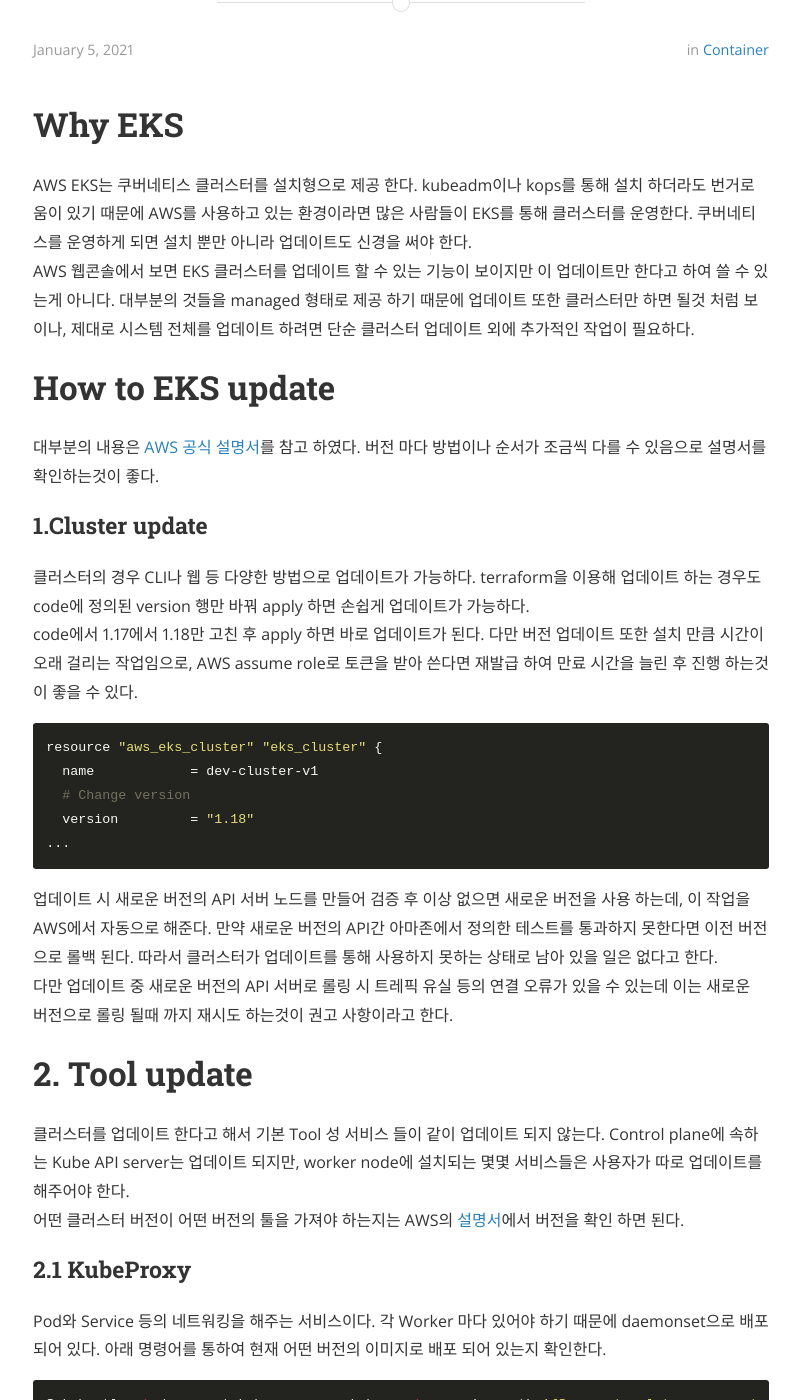
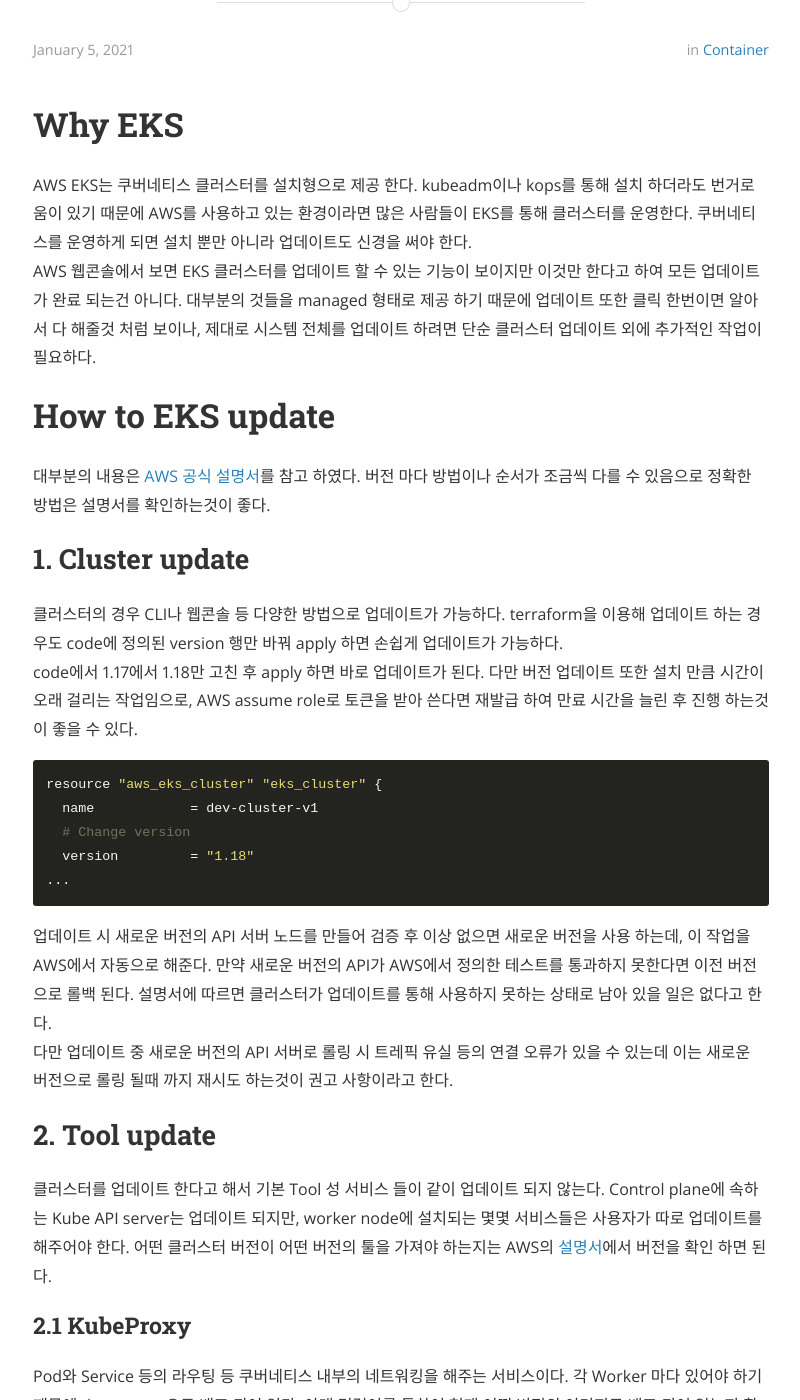
Before and after one commit to jukops/jukops.github.io, a Jekyll site: the page built from _posts/2021-01-05-container-k8s_eks_update.markdown, in a window 1280 px wide and 1400 px high, scrolled down 245 px. Shown: the whole window, without its empty margins (239-1039 px from the left). Built offline with Jekyll 4.4.1, drawn with Linux system fonts in a browser that asks for light colours; nearby versions of some CDN libraries; some of the changed text lies outside the part shown.

Commit message:
Add eks update

````diff
--- a/_posts/2021-01-05-container-k8s_eks_update.markdown
+++ b/_posts/2021-01-05-container-k8s_eks_update.markdown
@@ -1,19 +1,19 @@
 ---
 layout: post
-title: "EKS version update basic"
+title: "EKS version update"
 date: 2021-01-05 23:45:00
 author: Juhyeok Bae
 categories: container
 ---
 # Why EKS
 AWS EKS는 쿠버네티스 클러스터를 설치형으로 제공 한다. kubeadm이나 kops를 통해 설치 하더라도 번거로움이 있기 때문에 AWS를 사용하고 있는 환경이라면 많은 사람들이 EKS를 통해 클러스터를 운영한다. 쿠버네티스를 운영하게 되면 설치 뿐만 아니라 업데이트도 신경을 써야 한다.
-AWS 웹콘솔에서 보면 EKS 클러스터를 업데이트 할 수 있는 기능이 보이지만 이 업데이트만 한다고 하여 쓸 수 있는게 아니다. 대부분의 것들을 managed 형태로 제공 하기 때문에 업데이트 또한 클러스터만 하면 될것 처럼 보이나, 제대로 시스템 전체를 업데이트 하려면 단순 클러스터 업데이트 외에 추가적인 작업이 필요하다.
+AWS 웹콘솔에서 보면 EKS 클러스터를 업데이트 할 수 있는 기능이 보이지만 이것만 한다고 하여 모든 업데이트가 완료 되는건 아니다. 대부분의 것들을 managed 형태로 제공 하기 때문에 업데이트 또한 클릭 한번이면 알아서 다 해줄것 처럼 보이나, 제대로 시스템 전체를 업데이트 하려면 단순 클러스터 업데이트 외에 추가적인 작업이 필요하다.
 
 # How to EKS update
-대부분의 내용은 [AWS 공식 설명서](https://docs.aws.amazon.com/eks/latest/userguide/update-cluster.html)를 참고 하였다. 버전 마다 방법이나 순서가 조금씩 다를 수 있음으로 설명서를 확인하는것이 좋다.
+대부분의 내용은 [AWS 공식 설명서](https://docs.aws.amazon.com/eks/latest/userguide/update-cluster.html)를 참고 하였다. 버전 마다 방법이나 순서가 조금씩 다를 수 있음으로 정확한 방법은 설명서를 확인하는것이 좋다.
 
-### 1.Cluster update
-클러스터의 경우 CLI나 웹 등 다양한 방법으로 업데이트가 가능하다. terraform을 이용해 업데이트 하는 경우도 code에 정의된 version 행만 바꿔 apply 하면 손쉽게 업데이트가 가능하다.
+## 1. Cluster update
+클러스터의 경우 CLI나 웹콘솔 등 다양한 방법으로 업데이트가 가능하다. terraform을 이용해 업데이트 하는 경우도 code에 정의된 version 행만 바꿔 apply 하면 손쉽게 업데이트가 가능하다.
 code에서 1.17에서 1.18만 고친 후 apply 하면 바로 업데이트가 된다. 다만 버전 업데이트 또한 설치 만큼 시간이 오래 걸리는 작업임으로, AWS assume role로 토큰을 받아 쓴다면 재발급 하여 만료 시간을 늘린 후 진행 하는것이 좋을 수 있다.
 ```
 resource "aws_eks_cluster" "eks_cluster" {
@@ -22,14 +22,14 @@
   version         = "1.18"
 ...
 ```
-업데이트 시 새로운 버전의 API 서버 노드를 만들어 검증 후 이상 없으면 새로운 버전을 사용 하는데, 이 작업을 AWS에서 자동으로 해준다. 만약 새로운 버전의 API간 아마존에서 정의한 테스트를 통과하지 못한다면 이전 버전으로 롤백 된다. 따라서 클러스터가 업데이트를 통해 사용하지 못하는 상태로 남아 있을 일은 없다고 한다.
+업데이트 시 새로운 버전의 API 서버 노드를 만들어 검증 후 이상 없으면 새로운 버전을 사용 하는데, 이 작업을 AWS에서 자동으로 해준다. 만약 새로운 버전의 API가 AWS에서 정의한 테스트를 통과하지 못한다면 이전 버전으로 롤백 된다. 설명서에 따르면 클러스터가 업데이트를 통해 사용하지 못하는 상태로 남아 있을 일은 없다고 한다.
 다만 업데이트 중 새로운 버전의 API 서버로 롤링 시 트레픽 유실 등의 연결 오류가 있을 수 있는데 이는 새로운 버전으로 롤링 될때 까지 재시도 하는것이 권고 사항이라고 한다.
 
-# 2. Tool update
-클러스터를 업데이트 한다고 해서 기본 Tool 성 서비스 들이 같이 업데이트 되지 않는다. Control plane에 속하는 Kube API server는 업데이트 되지만, worker node에 설치되는 몇몇 서비스들은 사용자가 따로 업데이트를 해주어야 한다.
-어떤 클러스터 버전이 어떤 버전의 툴을 가져야 하는지는 AWS의 [설명서](https://docs.aws.amazon.com/ko_kr/eks/latest/userguide/update-cluster.html)에서 버전을 확인 하면 된다.
+## 2. Tool update
+클러스터를 업데이트 한다고 해서 기본 Tool 성 서비스 들이 같이 업데이트 되지 않는다. Control plane에 속하는 Kube API server는 업데이트 되지만, worker node에 설치되는 몇몇 서비스들은 사용자가 따로 업데이트를 해주어야 한다. 어떤 클러스터 버전이 어떤 버전의 툴을 가져야 하는지는 AWS의 [설명서](https://docs.aws.amazon.com/ko_kr/eks/latest/userguide/update-cluster.html)에서 버전을 확인 하면 된다.
+
 ### 2.1 KubeProxy
-Pod와 Service 등의 네트워킹을 해주는 서비스이다. 각 Worker 마다 있어야 하기 때문에 daemonset으로 배포 되어 있다.
+Pod와 Service 등의 라우팅 등 쿠버네티스 내부의 네트워킹을 해주는 서비스이다. 각 Worker 마다 있어야 하기 때문에 daemonset으로 배포 되어 있다.
 아래 명령어를 통하여 현재 어떤 버전의 이미지로 배포 되어 있는지 확인한다.
 ```
 $ kubectl get daemonset kube-proxy -n kube-system -o=jsonpath='{$.spec.template.spec.containers[:1].image}'
@@ -72,7 +72,7 @@
 ```
 helm을 통해 설치 하였다면 사용자가 관리 하는 chart를 수정하거나 제공되는 repo를 통해 helm upgrade를 진행 한다. kubectl을 이용해 바로 설치 하였다면 아래와 같이 업데이트를 진행할 수 도 있다.
 ```
-kubectl -n kube-system set image deployment.apps/cluster-autoscaler cluster-autoscaler=<us>.gcr.io/k8s-artifacts-prod/autoscaling/cluster-autoscaler:v<1.18.n>
+$ kubectl -n kube-system set image deployment.apps/cluster-autoscaler cluster-autoscaler=<us>.gcr.io/k8s-artifacts-prod/autoscaling/cluster-autoscaler:v<1.18.n>
 ```
 
 # 3. Worker update
````
Also changed, not shown: other parts of _posts/2021-01-05-container-k8s_eks_update.markdown (+1 -1 lines).
